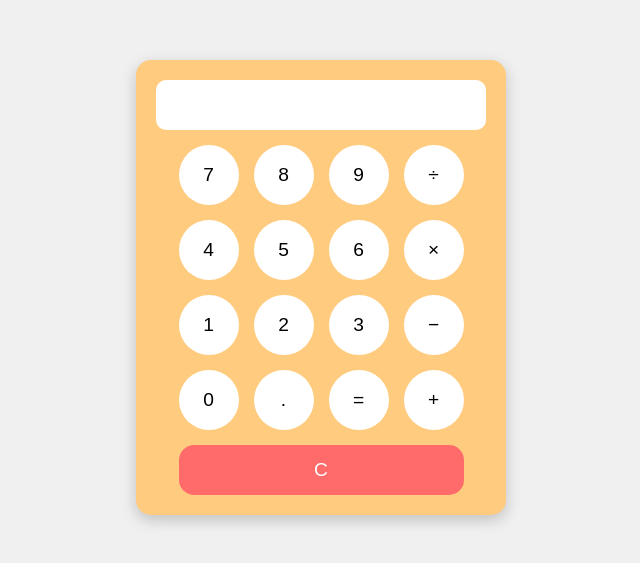
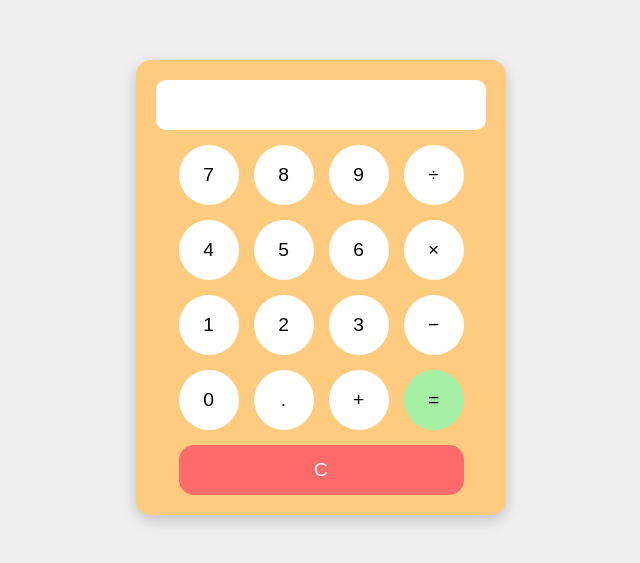
Before and after one commit to thenameisanzu/Calculator-App, a plain HTML site: page index.html in a window 1280 px wide. Shown: the part 121-684 px from the top of the page, without its empty margins (319-959 px from the left). Drawn offline with Linux system fonts and the light colour scheme.

Commit message:
Updated CSS

```diff
--- a/index.html
+++ b/index.html
@@ -32,8 +32,8 @@
       <!-- Row 4 -->
       <button onclick="appendValue('0')">0</button>
       <button onclick="appendValue('.')">.</button>
-      <button onclick="calculate()">=</button>
       <button onclick="appendValue('+')">+</button>
+      <button onclick="calculate()" class="equals">=</button>
 
       <!-- Extra -->
       <button onclick="clearDisplay()" class="clear">C</button>
--- a/style.css
+++ b/style.css
@@ -58,3 +58,16 @@ button.clear {
 button.clear:hover {
   background-color: #ff4b4b;
 }
+
+button.equals {
+  grid-column: span 1;
+  border-radius: 50%;
+  width: auto;
+  height: 60px;
+  font-size: 1.2rem;
+  background-color: #a6f0a6;
+  color: black;
+}
+button.equals:hover {
+  background-color: #CADCAE;
+}
```
